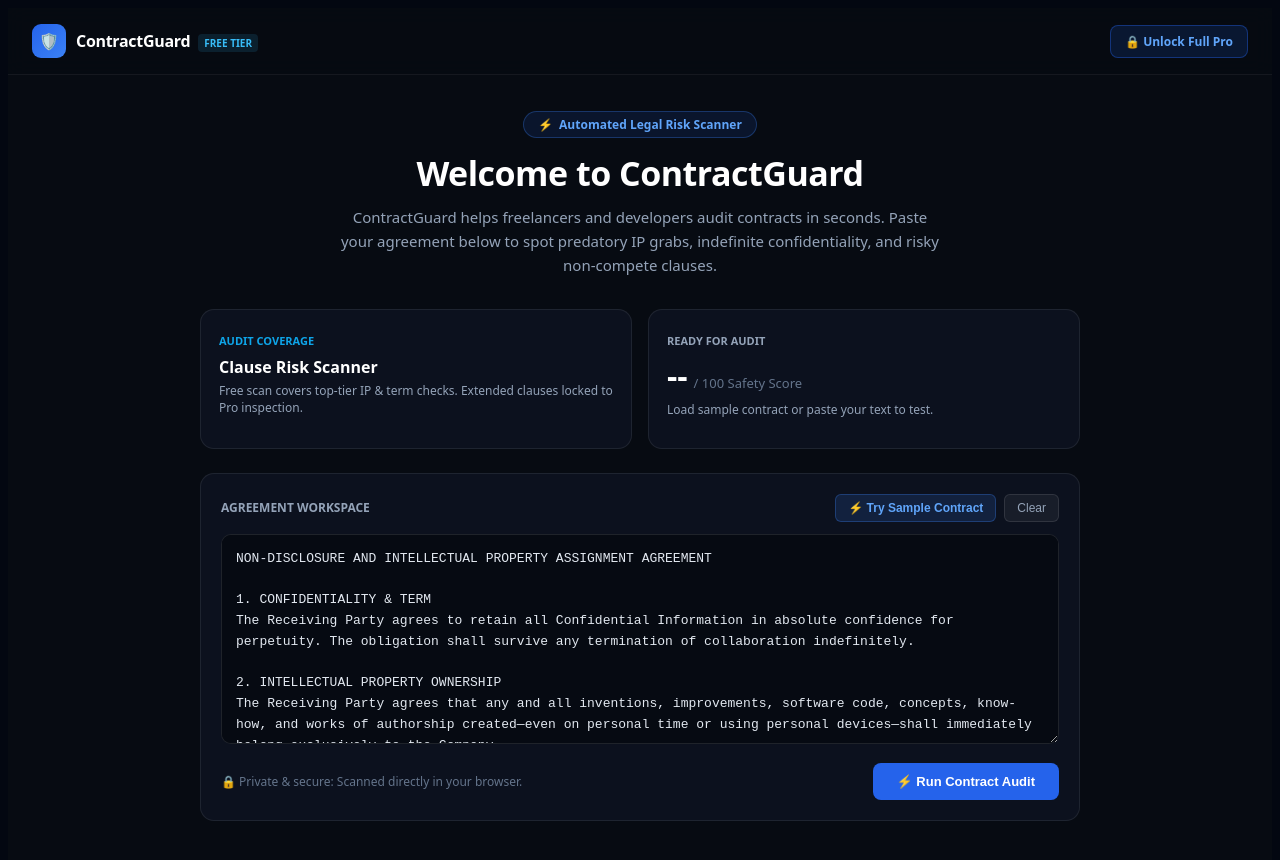
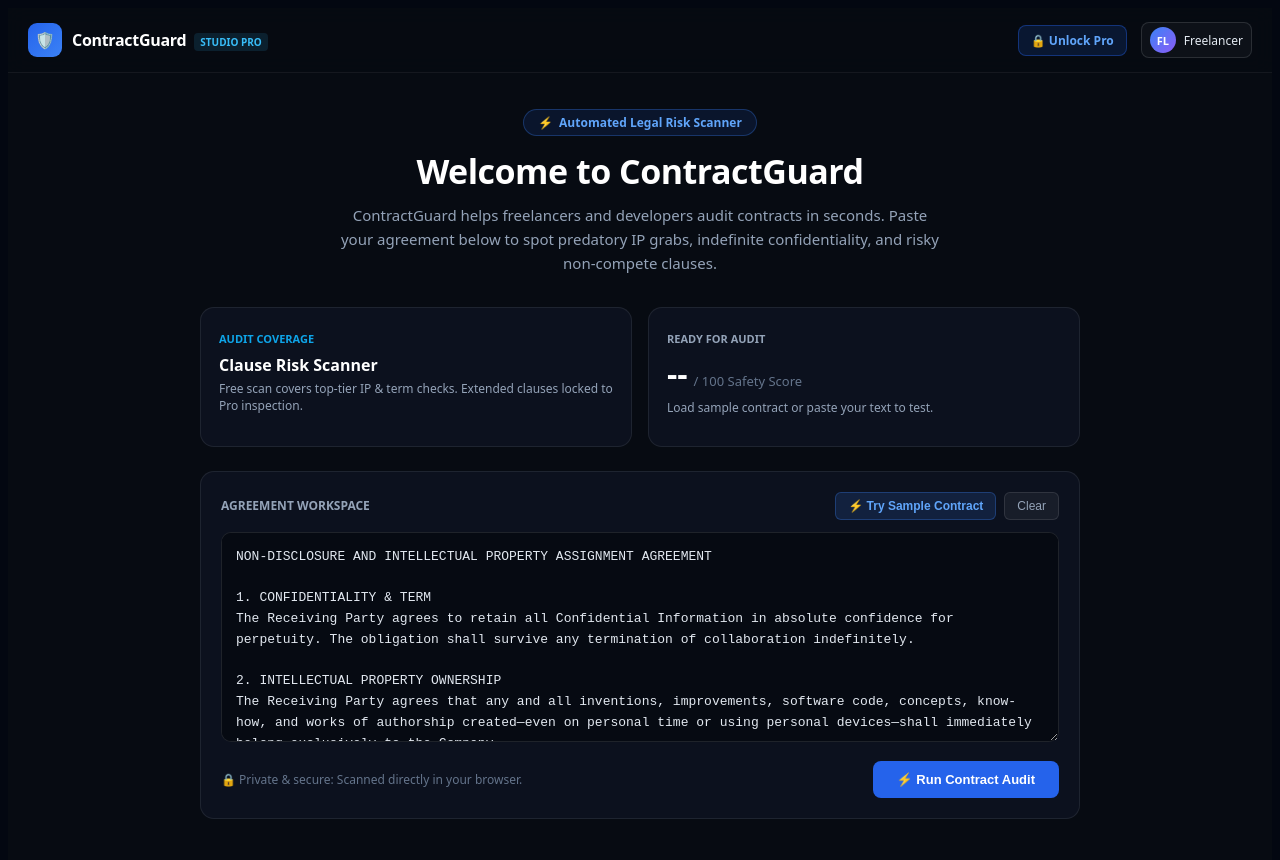
Before and after one commit to lylah3684-beep/contractguard, a Next.js app: page / in a window 1280 px wide. Shown: the top 860 px of the page. Built offline with nearby package versions, Linux system fonts and the light colour scheme.

Commit message:
Update page.tsx

```diff
--- a/app/page.tsx
+++ b/app/page.tsx
@@ -66,7 +66,7 @@ function analyzeContract(text: string): AnalysisResult {
     });
   }
 
-  // Locked Pro Risk 3 (Vercel-style Pro feature)
+  // Locked Pro Risk 3 (Vercel-style Pro lock)
   if (lower.includes("non-competition") || lower.includes("competes") || lower.includes("three (3) years")) {
     risks.push({
       id: "3",
@@ -79,7 +79,7 @@ function analyzeContract(text: string): AnalysisResult {
     });
   }
 
-  // Locked Pro Risk 4 (Vercel-style Pro feature)
+  // Locked Pro Risk 4 (Vercel-style Pro lock)
   if (lower.includes("indemnify") || lower.includes("uncapped") || lower.includes("$50")) {
     risks.push({
       id: "4",
@@ -111,6 +111,7 @@ export default function Home() {
   const [contractText, setContractText] = useState(SAMPLE_CONTRACT);
   const [isAnalyzing, setIsAnalyzing] = useState(false);
   const [result, setResult] = useState<AnalysisResult | null>(null);
+  const [showProfileMenu, setShowProfileMenu] = useState(false);
 
   const handleAnalyze = () => {
     if (!contractText.trim()) return;
@@ -123,26 +124,65 @@ export default function Home() {
 
   return (
     <div style={{ minHeight: "100vh", backgroundColor: "#070b12", color: "#f1f5f9", fontFamily: "system-ui, -apple-system, sans-serif" }}>
-      {/* Top Navbar */}
-      <header style={{ display: "flex", alignItems: "center", justifyContent: "space-between", padding: "16px 24px", borderBottom: "1px solid rgba(255,255,255,0.06)", backgroundColor: "rgba(7, 11, 18, 0.85)", backdropFilter: "blur(10px)", position: "sticky", top: 0, zIndex: 50 }}>
+      {/* Top Navbar with Logo and Profile Controls */}
+      <header style={{ display: "flex", alignItems: "center", justifyContent: "space-between", padding: "14px 20px", borderBottom: "1px solid rgba(255,255,255,0.06)", backgroundColor: "rgba(7, 11, 18, 0.85)", backdropFilter: "blur(10px)", position: "sticky", top: 0, zIndex: 50 }}>
         <div style={{ display: "flex", alignItems: "center", gap: "10px" }}>
           <div style={{ width: "34px", height: "34px", borderRadius: "9px", background: "linear-gradient(135deg, #2563eb, #3b82f6)", display: "flex", alignItems: "center", justifyContent: "center", fontWeight: "900", color: "#fff" }}>
             🛡️
           </div>
           <div>
             <span style={{ fontWeight: "800", fontSize: "16px", color: "#ffffff", letterSpacing: "-0.3px" }}>ContractGuard</span>
-            <span style={{ marginLeft: "8px", fontSize: "10px", fontWeight: "700", color: "#38bdf8", backgroundColor: "rgba(56, 189, 248, 0.12)", padding: "2px 6px", borderRadius: "4px" }}>FREE TIER</span>
+            <span style={{ marginLeft: "8px", fontSize: "10px", fontWeight: "700", color: "#38bdf8", backgroundColor: "rgba(56, 189, 248, 0.12)", padding: "2px 6px", borderRadius: "4px" }}>STUDIO PRO</span>
           </div>
+        </div>
+
+        {/* Profile & Account Dropdown (Vercel-Style) */}
+        <div style={{ display: "flex", alignItems: "center", gap: "14px", position: "relative" }}>
+          <a
+            href={PAYMENT_LINK}
+            target="_blank"
+            rel="noopener noreferrer"
+            style={{ backgroundColor: "rgba(37, 99, 235, 0.15)", border: "1px solid rgba(37, 99, 235, 0.4)", color: "#60a5fa", textDecoration: "none", padding: "6px 12px", borderRadius: "8px", fontSize: "12px", fontWeight: "700", display: "flex", alignItems: "center", gap: "6px" }}
+          >
+            <span>🔒 Unlock Pro</span>
+          </a>
+
+          {/* User Avatar Badge */}
+          <div
+            onClick={() => setShowProfileMenu(!showProfileMenu)}
+            style={{ display: "flex", alignItems: "center", gap: "8px", cursor: "pointer", padding: "4px 8px", borderRadius: "8px", border: "1px solid rgba(255,255,255,0.12)", backgroundColor: "rgba(255,255,255,0.03)" }}
+          >
+            <div style={{ width: "26px", height: "26px", borderRadius: "50%", background: "linear-gradient(135deg, #3b82f6, #8b5cf6)", display: "flex", alignItems: "center", justifyContent: "center", fontSize: "11px", fontWeight: "700", color: "#fff" }}>
+              FL
+            </div>
+            <span style={{ fontSize: "12px", color: "#e2e8f0", fontWeight: "500" }}>Freelancer</span>
+          </div>
+
+          {/* Dropdown Menu */}
+          {showProfileMenu && (
+            <div style={{ position: "absolute", top: "46px", right: 0, width: "240px", backgroundColor: "#0c1322", border: "1px solid rgba(255,255,255,0.12)", borderRadius: "10px", padding: "14px", zIndex: 100, boxShadow: "0 12px 30px rgba(0,0,0,0.6)" }}>
+              <div style={{ fontSize: "11px", textTransform: "uppercase", color: "#64748b", fontWeight: "700", letterSpacing: "0.5px" }}>Account Profile</div>
+              <div style={{ fontSize: "13px", fontWeight: "700", color: "#ffffff", marginTop: "4px" }}>freelancer@design.dev</div>
+              <div style={{ fontSize: "11px", color: "#38bdf8", marginTop: "2px" }}>Active Tier: Free Auditor</div>
+
+              <div style={{ margin: "12px 0", borderTop: "1px solid rgba(255,255,255,0.06)" }} />
+
+              <div style={{ display: "flex", justifyContent: "space-between", fontSize: "12px", marginBottom: "8px", color: "#94a3b8" }}>
+                <span>Free Scans Remaining:</span>
+                <span style={{ color: "#38bdf8", fontWeight: "700" }}>3 / 3</span>
               </div>
 
               <a
                 href={PAYMENT_LINK}
                 target="_blank"
                 rel="noopener noreferrer"
-          style={{ backgroundColor: "rgba(37, 99, 235, 0.15)", border: "1px solid rgba(37, 99, 235, 0.4)", color: "#60a5fa", textDecoration: "none", padding: "7px 14px", borderRadius: "8px", fontSize: "12px", fontWeight: "700", display: "flex", alignItems: "center", gap: "6px" }}
+                style={{ display: "block", textAlign: "center", backgroundColor: "#2563eb", color: "#fff", textDecoration: "none", padding: "9px", borderRadius: "6px", fontSize: "12px", fontWeight: "700", marginTop: "10px" }}
               >
-          <span>🔒 Unlock Full Pro</span>
+                Upgrade to Lifetime Pro ($19)
               </a>
+            </div>
+          )}
+        </div>
       </header>
 
       {/* Main Container */}
```
Lines whose indentation alone changed are shown as unchanged.
